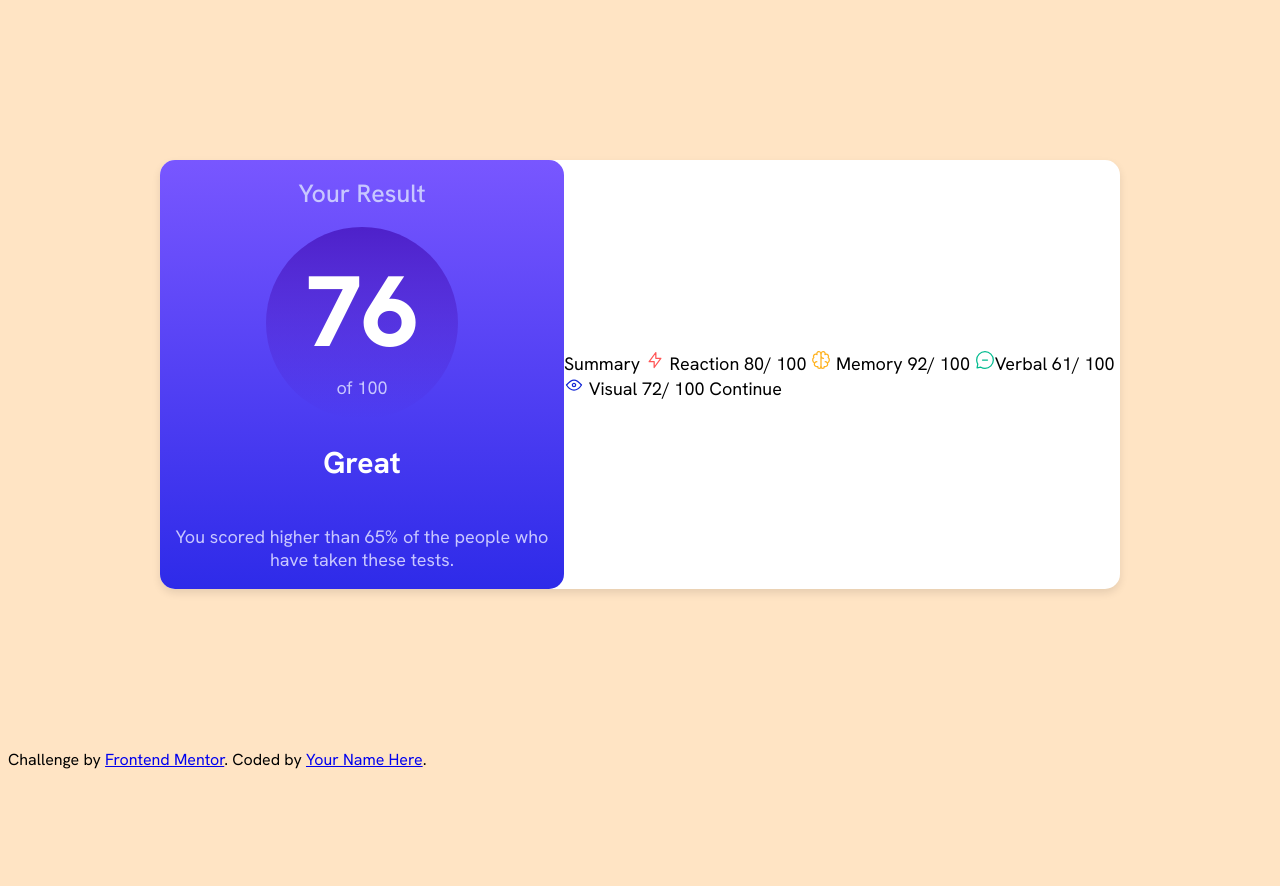
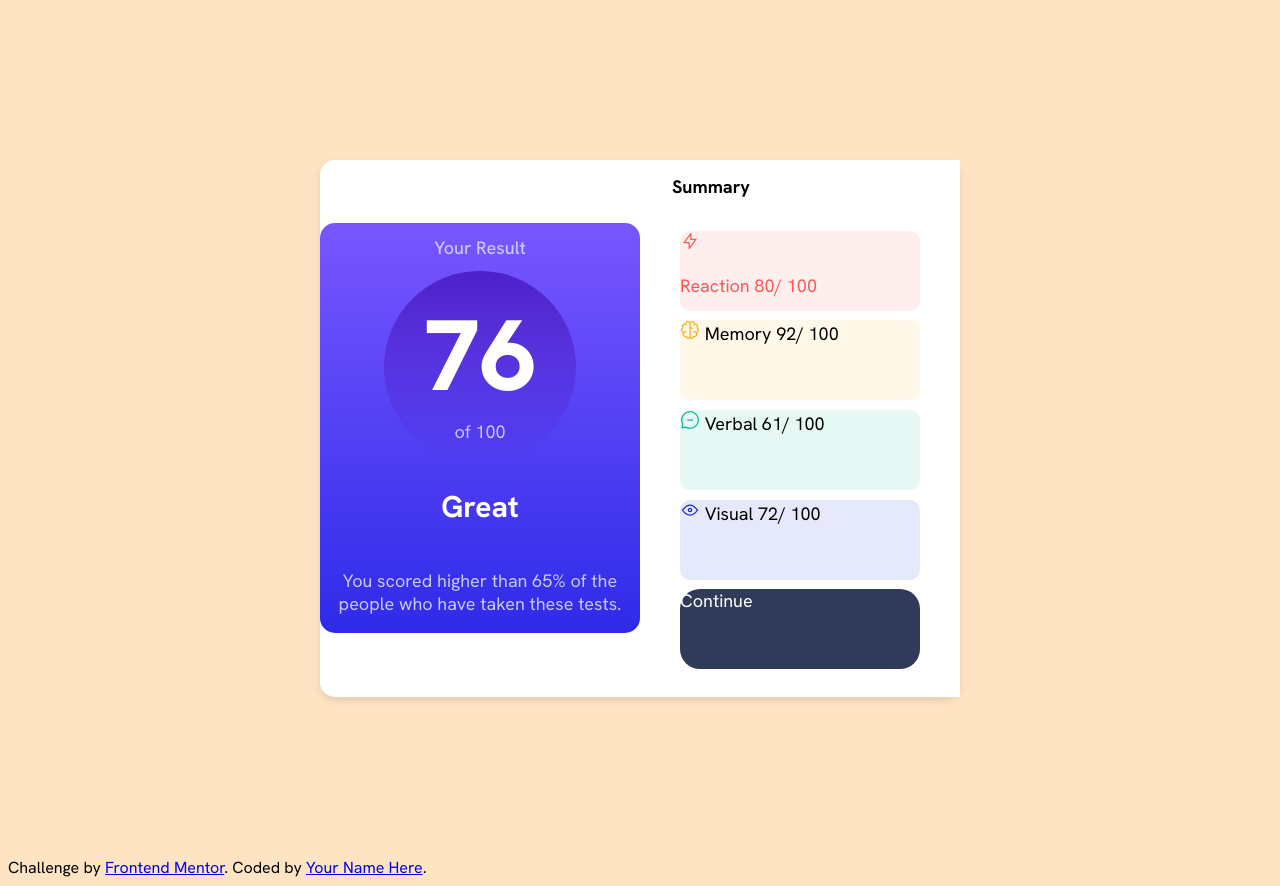
Before and after one commit to Pennymrtn/results, a plain HTML site: page index.html in a window 1280 px wide. Before the commit the page ends 800 px from the top, so only its background shows below. Drawn offline with Linux system fonts and the light colour scheme.

Commit message:
Start of css summary

```diff
--- a/index.html
+++ b/index.html
@@ -27,19 +27,23 @@
 
 
     <div class="summary-box">
-     Summary
-      <svg xmlns="http://www.w3.org/2000/svg" width="20" height="20" fill="none" viewBox="0 0 20 20"><path stroke="#F55" stroke-linecap="round" stroke-linejoin="round" stroke-width="1.25" d="M10.833 8.333V2.5l-6.666 9.167h5V17.5l6.666-9.167h-5Z"/></svg> Reaction
-      80/ 100
+     <h2>Summary</h2>
+     <ul>
+      <li class="reaction"><svg xmlns="http://www.w3.org/2000/svg" width="20" height="20" fill="none" viewBox="0 0 20 20"><path stroke="#F55" stroke-linecap="round" stroke-linejoin="round" stroke-width="1.25" d="M10.833 8.333V2.5l-6.666 9.167h5V17.5l6.666-9.167h-5Z"/></svg><p class="text-reaction">Reaction 80/ 100</p></li>
 
-      <svg xmlns="http://www.w3.org/2000/svg" width="20" height="20" fill="none" viewBox="0 0 20 20"><path stroke="#FFB21E" stroke-linecap="round" stroke-linejoin="round" stroke-width="1.25" d="M5.833 11.667a2.5 2.5 0 1 0 .834 4.858"/><path stroke="#FFB21E" stroke-linecap="round" stroke-linejoin="round" stroke-width="1.25" d="M3.553 13.004a3.333 3.333 0 0 1-.728-5.53m.025-.067a2.083 2.083 0 0 1 2.983-2.824m.199.054A2.083 2.083 0 1 1 10 3.75v12.917a1.667 1.667 0 0 1-3.333 0M10 5.833a2.5 2.5 0 0 0 2.5 2.5m1.667 3.334a2.5 2.5 0 1 1-.834 4.858"/><path stroke="#FFB21E" stroke-linecap="round" stroke-linejoin="round" stroke-width="1.25" d="M16.447 13.004a3.334 3.334 0 0 0 .728-5.53m-.025-.067a2.083 2.083 0 0 0-2.983-2.824M10 3.75a2.085 2.085 0 0 1 2.538-2.033 2.084 2.084 0 0 1 1.43 2.92m-.635 12.03a1.667 1.667 0 0 1-3.333 0"/></svg> Memory
-     92/ 100
+      <li class="memory"><svg xmlns="http://www.w3.org/2000/svg" width="20" height="20" fill="none" viewBox="0 0 20 20"><path stroke="#FFB21E" stroke-linecap="round" stroke-linejoin="round" stroke-width="1.25" d="M5.833 11.667a2.5 2.5 0 1 0 .834 4.858"/><path stroke="#FFB21E" stroke-linecap="round" stroke-linejoin="round" stroke-width="1.25" d="M3.553 13.004a3.333 3.333 0 0 1-.728-5.53m.025-.067a2.083 2.083 0 0 1 2.983-2.824m.199.054A2.083 2.083 0 1 1 10 3.75v12.917a1.667 1.667 0 0 1-3.333 0M10 5.833a2.5 2.5 0 0 0 2.5 2.5m1.667 3.334a2.5 2.5 0 1 1-.834 4.858"/><path stroke="#FFB21E" stroke-linecap="round" stroke-linejoin="round" stroke-width="1.25" d="M16.447 13.004a3.334 3.334 0 0 0 .728-5.53m-.025-.067a2.083 2.083 0 0 0-2.983-2.824M10 3.75a2.085 2.085 0 0 1 2.538-2.033 2.084 2.084 0 0 1 1.43 2.92m-.635 12.03a1.667 1.667 0 0 1-3.333 0"/></svg>
+        Memory
+     92/ 100</li>
 
-      <svg xmlns="http://www.w3.org/2000/svg" width="20" height="20" fill="none" viewBox="0 0 20 20"><path stroke="#00BB8F" stroke-linecap="round" stroke-linejoin="round" stroke-width="1.25" d="M7.5 10h5M10 18.333A8.333 8.333 0 1 0 1.667 10c0 1.518.406 2.942 1.115 4.167l-.699 3.75 3.75-.699A8.295 8.295 0 0 0 10 18.333Z"/></svg>Verbal
-      61/ 100
+     <li class="verbal"><svg xmlns="http://www.w3.org/2000/svg" width="20" height="20" fill="none" viewBox="0 0 20 20"><path stroke="#00BB8F" stroke-linecap="round" stroke-linejoin="round" stroke-width="1.25" d="M7.5 10h5M10 18.333A8.333 8.333 0 1 0 1.667 10c0 1.518.406 2.942 1.115 4.167l-.699 3.75 3.75-.699A8.295 8.295 0 0 0 10 18.333Z"/></svg>
+      Verbal
+      61/ 100</li>
 
-      <svg xmlns="http://www.w3.org/2000/svg" width="20" height="20" fill="none" viewBox="0 0 20 20"><path stroke="#1125D6" stroke-linecap="round" stroke-linejoin="round" stroke-width="1.25" d="M10 11.667a1.667 1.667 0 1 0 0-3.334 1.667 1.667 0 0 0 0 3.334Z"/><path stroke="#1125D6" stroke-linecap="round" stroke-linejoin="round" stroke-width="1.25" d="M17.5 10c-1.574 2.492-4.402 5-7.5 5s-5.926-2.508-7.5-5C4.416 7.632 6.66 5 10 5s5.584 2.632 7.5 5Z"/></svg> Visual
-     72/ 100
-      Continue
+      <li class="visual"><svg xmlns="http://www.w3.org/2000/svg" width="20" height="20" fill="none" viewBox="0 0 20 20"><path stroke="#1125D6" stroke-linecap="round" stroke-linejoin="round" stroke-width="1.25" d="M10 11.667a1.667 1.667 0 1 0 0-3.334 1.667 1.667 0 0 0 0 3.334Z"/><path stroke="#1125D6" stroke-linecap="round" stroke-linejoin="round" stroke-width="1.25" d="M17.5 10c-1.574 2.492-4.402 5-7.5 5s-5.926-2.508-7.5-5C4.416 7.632 6.66 5 10 5s5.584 2.632 7.5 5Z"/></svg>
+        Visual
+     72/ 100</li>
+     <li class="continue">Continue</li>
+    </ul>
     </div>
   </div>
 
--- a/my-style.css
+++ b/my-style.css
@@ -2,7 +2,6 @@ body{
     background-color: bisque;
     font-family: Hanken Grotesk;
 }
-
 .window{
     display: flex;
     flex-direction: row;
@@ -11,16 +10,17 @@ body{
     background-color: white;
     border-radius: 15px;
     font-size: 18px;
-    width: 75vw;
+    width: 50vw;
     margin-top: 20vh;
     margin-bottom: 20vh;
     margin-left: auto;
     margin-right: auto;
     box-shadow: 0 4px 8px rgba(0, 0, 0, 0.1); /* Optional: Box shadow for depth */
 }
-
+/*=============RESULT BOX==================*/
 .results-box{
     display: flex;
+    flex: 1;
     flex-direction: column;
     justify-content: center;
     align-items: stretch;
@@ -31,7 +31,7 @@ body{
 .results-box h1{
     color: hsl(241, 100%, 89%);
     font-weight: 500;
-    font-size: 25px;
+    font-size: large;
 }
 .results-box .circle{
     display: flex;
@@ -61,12 +61,59 @@ body{
 .results-box .comparison{
     color: hsl(241, 100%, 89%);
 }
-.result-summary{
+
+/*=============RESULT SUMMARY==================*/
+.summary-box{
     display: flex;
+    flex: 1;
     flex-direction: column;
     justify-content: center;
     align-items: stretch;
     background-color: white;
-    text-align: center;
+}
+.summary-box h2{
+    color:black;
+    font-size: large;
+    margin-left: 2rem;
+}
+.summary-box ul{
+    list-style: none;
+    width: 75%;
+}
+.summary-box .reaction{
+    background-color: hsl(0, 100%, 67%,0.1);
+    border-radius: 10px;
+    height:10vh;
+    margin-bottom: 4%;
+}
+.summary-box .text-reaction{
+    color: hsl(0, 100%, 67%);
+}
+.summary-box .memory{
+    background-color: hsl(39, 100%, 56%,0.1);
+    border-radius: 10px;
+    height:10vh;
+    margin-bottom: 4%;
 
 }
+.summary-box .verbal{
+    background-color: hsl(166, 100%, 37%,0.1);
+    border-radius: 10px;
+    height:10vh;
+    margin-bottom: 4%;
+
+}
+.summary-box .visual{
+    background-color: hsl(234, 85%, 45%,0.1);
+    border-radius: 10px;
+    height:10vh;
+    margin-bottom: 4%;
+
+}
+.summary-box .continue{
+    background-color: hsl(224, 30%, 27%);
+    color: white;
+    border-radius: 20px;
+    height:10vh;
+    margin-bottom: 4%;
+}
```
